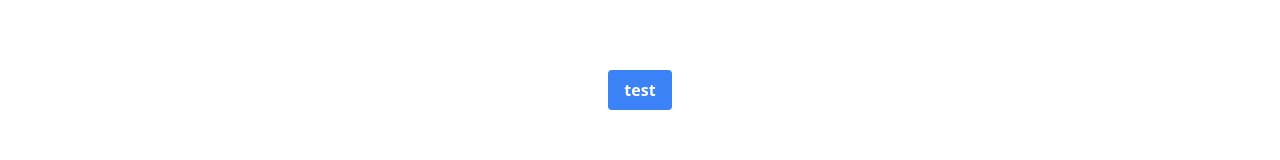
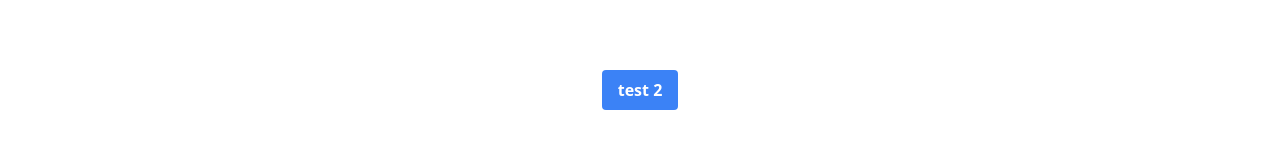
Before and after one commit to Logan9312/Travis-Drilling, a Next.js app: page / in a window 1280 px wide. Shown: the part 423-583 px from the top of the page. Built offline with nearby package versions, Linux system fonts and the light colour scheme.

Commit message:
test commit

```diff
--- a/src/pages/index.tsx
+++ b/src/pages/index.tsx
@@ -13,7 +13,7 @@
         <p className="text-sm text-center"></p>
       </div>
       <div className="flex-1 flex flex-col items-center">
-        <button className="bg-blue-500 hover:bg-blue-700 text-white font-bold py-2 px-4 rounded">test</button>
+        <button className="bg-blue-500 hover:bg-blue-700 text-white font-bold py-2 px-4 rounded">test 2</button>
       </div>
       <BottomInfoBar />
     </div>
```
